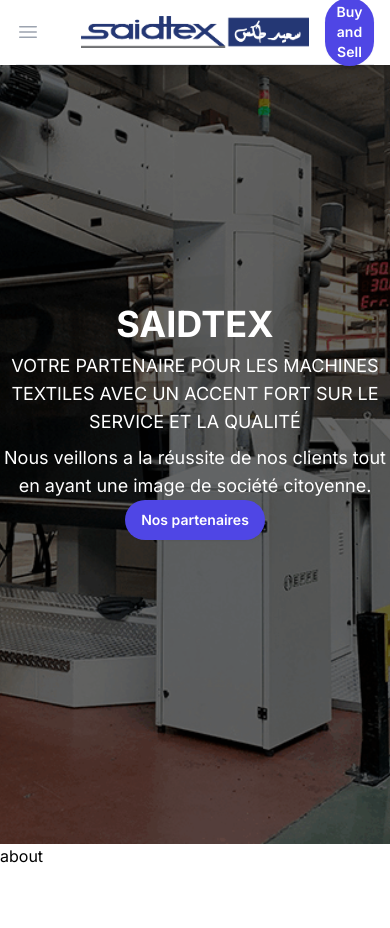
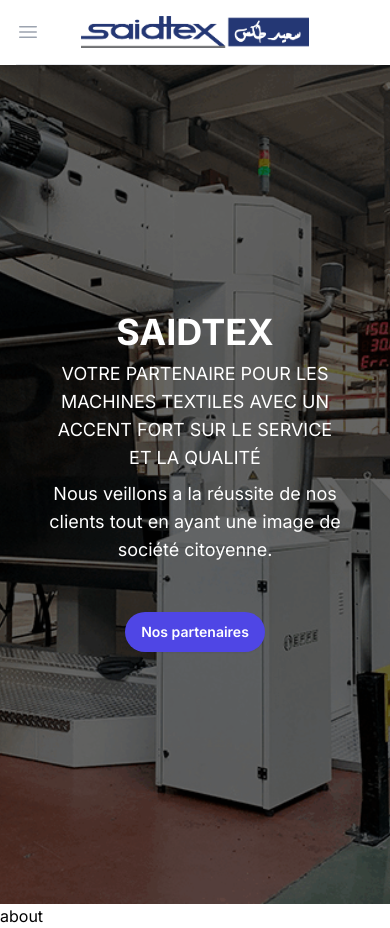
Before and after one commit to ilyasfarkhane-dev/saidtex, a Next.js app: page / in a window 390 px wide. Before the commit the page ends 868 px from the top, so only its background shows below. Built offline with nearby package versions, Linux system fonts and the light colour scheme.

Commit message:
first commit

```diff
--- a/app/components/hero.jsx
+++ b/app/components/hero.jsx
@@ -3,15 +3,15 @@
 
 const ImageWithTextOverlay = () => {
   return (
-    <div className="relative h-screen">
+    <div className="relative h-screen mt-[60px] ">
       <img
         src="/images/slide.gif"
         alt="Background"
-        className="object-cover w-full h-full"
+        className="object-cover w-full h-full "
       />
       <div className="absolute inset-0 flex items-center justify-center bg-black bg-opacity-60">
         {/* Black filter overlay */}
-        <div className="text-center">
+        <div className="text-center px-12">
           <h1 className="text-4xl font-bold text-white">SAIDTEX</h1>
           <h3 className="mt-2 text-lg text-white">
             VOTRE PARTENAIRE POUR LES MACHINES TEXTILES AVEC UN ACCENT FORT SUR
@@ -24,7 +24,7 @@
 
           <button
             type="button"
-            className="rounded-full bg-indigo-600 px-4 py-2.5 text-sm font-semibold text-white shadow-sm hover:bg-indigo-500 focus-visible:outline focus-visible:outline-2 focus-visible:outline-offset-2 focus-visible:outline-indigo-600"
+            className="mt-12 rounded-full bg-indigo-600 px-4 py-2.5 text-sm font-semibold text-white shadow-sm hover:bg-indigo-500 focus-visible:outline focus-visible:outline-2 focus-visible:outline-offset-2 focus-visible:outline-indigo-600"
           >
             Nos partenaires
           </button>
--- a/app/components/nav.jsx
+++ b/app/components/nav.jsx
@@ -133,7 +133,7 @@
             <div className="fixed inset-0 bg-black bg-opacity-25" />
           </Transition.Child>
 
-          <div className="fixed inset-0 z-60 flex">
+          <div className="fixed inset-0 z-40 flex">
             <Transition.Child
               as={Fragment}
               enter="transition ease-in-out duration-300 transform"
@@ -154,6 +154,67 @@
                     <XMarkIcon className="h-6 w-6" aria-hidden="true" />
                   </button>
                 </div>
+
+                {/* Links */}
+                {/* <Tab.Group as="div" className="mt-2">
+                  <div className="border-b border-gray-200">
+                    <Tab.List className="-mb-px flex space-x-8 px-4">
+                      {navigation.categories.map((category) => (
+                        <Tab
+                          key={category.name}
+                          className={({ selected }) =>
+                            classNames(
+                              selected
+                                ? "border-indigo-600 text-indigo-600"
+                                : "border-transparent text-gray-900",
+                              "flex-1 whitespace-nowrap border-b-2 px-1 py-4 text-base font-medium"
+                            )
+                          }
+                        >
+                          {category.name}
+                        </Tab>
+                      ))}
+                    </Tab.List>
+                  </div>
+                  <Tab.Panels as={Fragment}>
+                    {navigation.categories.map((category) => (
+                      <Tab.Panel
+                        key={category.name}
+                        className="space-y-12 px-4 py-6"
+                      >
+                        <div className="grid grid-cols-2 gap-x-4 gap-y-10">
+                          {category.featured.map((item) => (
+                            <div key={item.name} className="group relative">
+                              <div className="aspect-h-1 aspect-w-1 overflow-hidden rounded-md bg-gray-100 group-hover:opacity-75">
+                                <img
+                                  src={item.imageSrc}
+                                  alt={item.imageAlt}
+                                  className="object-cover object-center"
+                                />
+                              </div>
+                              <a
+                                href={item.href}
+                                className="mt-6 block text-sm font-medium text-gray-900"
+                              >
+                                <span
+                                  className="absolute inset-0 z-10"
+                                  aria-hidden="true"
+                                />
+                                {item.name}
+                              </a>
+                              <p
+                                aria-hidden="true"
+                                className="mt-1 text-sm text-gray-500"
+                              >
+                                Shop now
+                              </p>
+                            </div>
+                          ))}
+                        </div>
+                      </Tab.Panel>
+                    ))}
+                  </Tab.Panels>
+                </Tab.Group> */}
 
                 <div className="space-y-6 border-t border-gray-200 px-4 py-6 flex flex-col items-center">
                   {navigation.pages.map((page) => (
@@ -247,7 +308,7 @@
                       <div className="ml-4 flow-root lg:ml-8">
                         <button
                           type="button"
-                          className="rounded-full bg-indigo-600 px-2.5 py-1 text-sm font-semibold text-white shadow-sm hover:bg-indigo-500 focus-visible:outline focus-visible:outline-2 focus-visible:outline-offset-2 focus-visible:outline-indigo-600"
+                          className="rounded-full bg-indigo-600 px-2.5 py-1 text-sm font-semibold text-white shadow-sm hover:bg-indigo-500 focus-visible:outline focus-visible:outline-2 focus-visible:outline-offset-2 focus-visible:outline-indigo-600 hidden lg:block"
                         >
                           Buy and Sell
                         </button>
```
